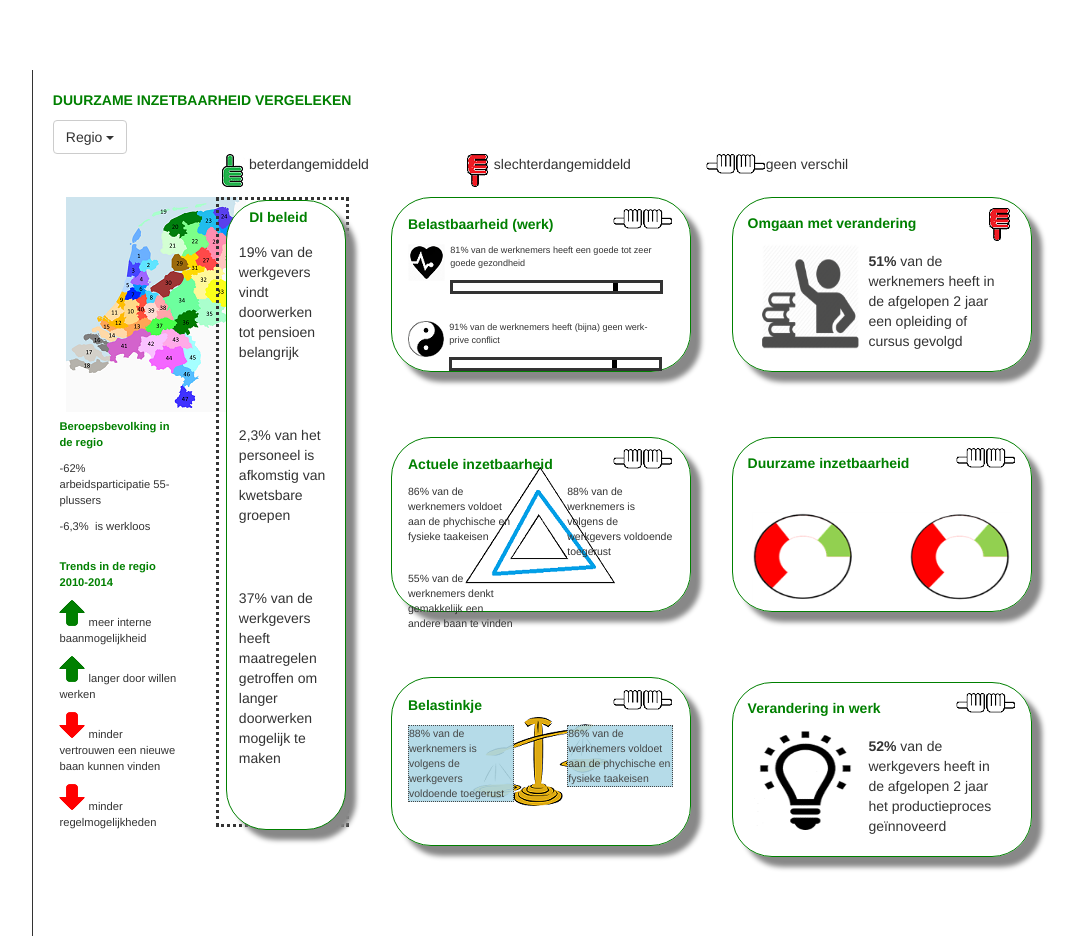
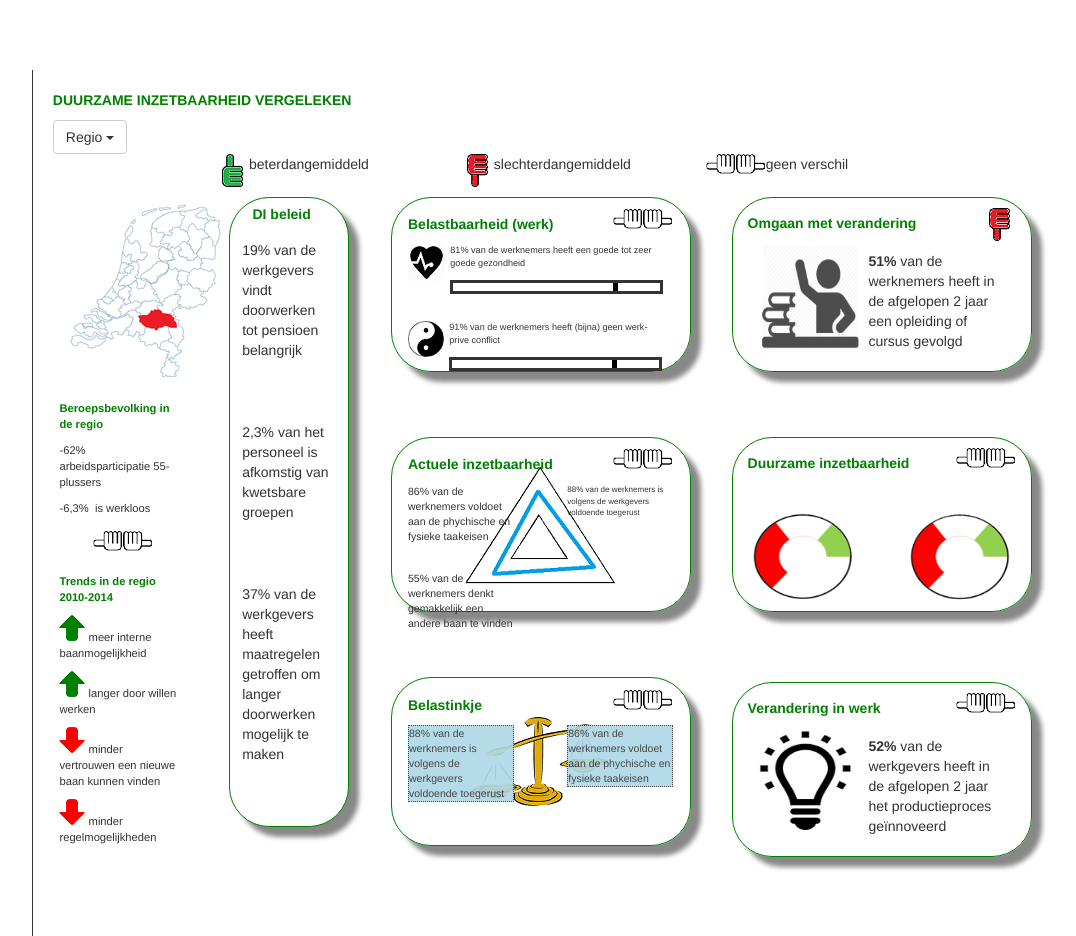
Before and after one commit to JorisJonk/TNO, a plain HTML site: page index.html in a window 1280 px wide. Shown: the whole page, without its empty margins (113-1189 px from the left). Drawn offline with nearby package versions, Linux system fonts and the light colour scheme.

Commit message:
updatep1

```diff
--- a/index.html
+++ b/index.html
@@ -87,14 +87,16 @@
                 <div class="col-xs-2">
                     <div class="box1">
                         <div class="imagebox">
-                            <img src="image/regiokaartklein.png" alt="regiokaart">
+                            <img src="image/regiokaartsheet.png" alt="regiokaart">
                         </div>
                         <div class="fctextbox">
                             <p class="greenheader"> Beroepsbevolking in de regio </p>
                             <p> -62% &nbsp; arbeidsparticipatie 55-plussers </p>
                             <p> -6,3% &nbsp;is werkloos </p>
                         </div>
-
+                        <div id="contentc">
+                            <img src="image/thumbsnormal.png" class="thumbsnormal" />
+                        </div>
 
                         <div class="fctextbox">
                             <p class="greenheader"> Trends in de regio 2010-2014 </p>
--- a/mystyle.css
+++ b/mystyle.css
@@ -24,7 +24,6 @@
 .box2a {
     width: 100%;
     height: 630px;
-    border-style: dotted;
     float: right;
 }
 
@@ -286,7 +285,7 @@
 
 #textbox1 {
     float: right;
-    font-size: 75%;
+    font-size: 8px;
     width: 40%;
 }
 
@@ -357,6 +356,15 @@
     right: 0px;
 }
 
+#contentc {
+    position: relative;
+    bottom: 15px;
+    margin-right: 10%;
+    margin-left: 30%;
+    margin-top: 10%;
+
+  }
+
 .btn btn-default dropdown-toggle{
   background-color: green;
 
```
Also changed, not shown: image/regiokaartsheet.png (added).
